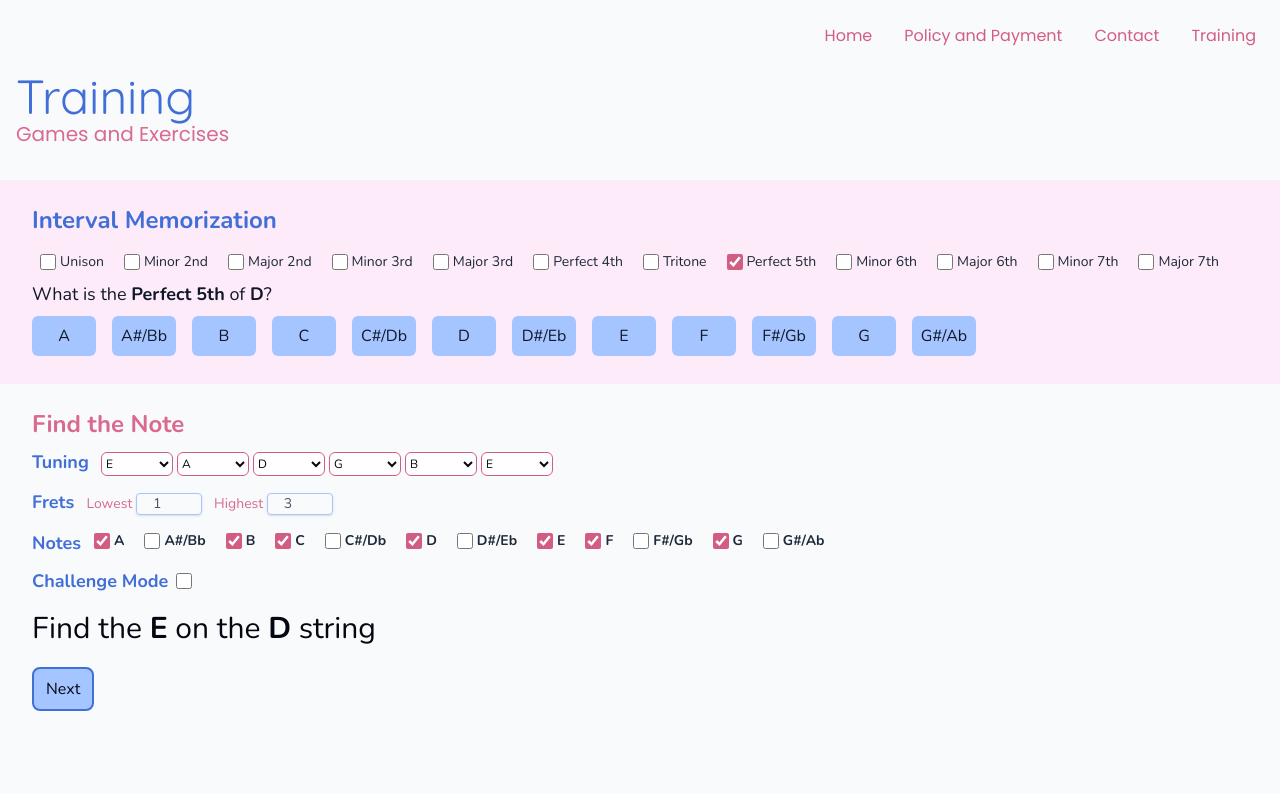
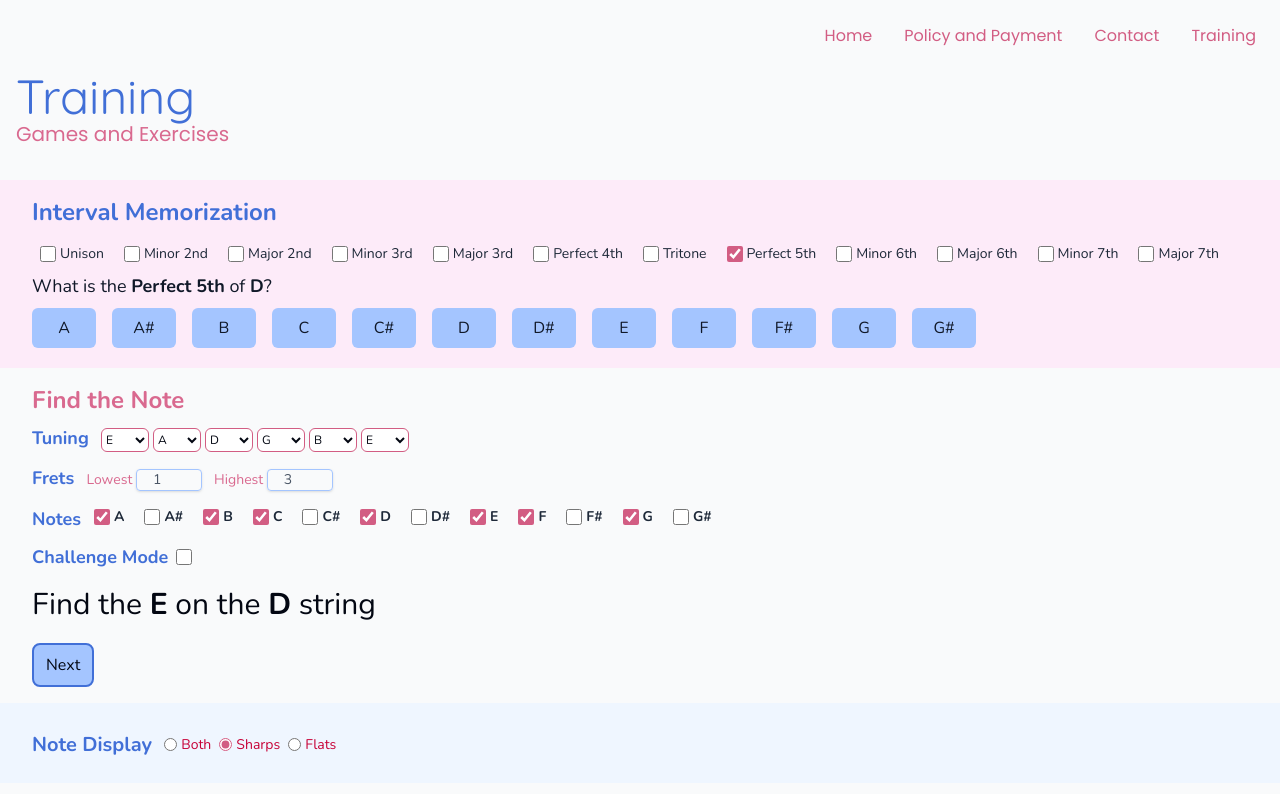
Before and after one commit to BenSievert/bensmusic.io, a SvelteKit app: page /training in a window 1280 px wide. Shown: the top 794 px of the page. Built offline with nearby package versions, Linux system fonts and the light colour scheme.

Commit message:
formatting

```diff
--- a/src/components/Checkbox.svelte
+++ b/src/components/Checkbox.svelte
@@ -1,7 +1,7 @@
 <script lang="ts">
 	export let label = '';
 	export let checked = false;
-	export let noPadding = false
+	export let noPadding = false;
 	export let handleInput = () => {};
 </script>
 
@@ -10,7 +10,7 @@
 		on:input={handleInput}
 		{checked}
 		type="checkbox"
-		class="accent-accent-dark focus:text-accent-dark h-4 w-4 rounded-full focus:ring-0 cursor-pointer"
+		class="accent-accent-dark focus:text-accent-dark h-4 w-4 cursor-pointer rounded-full focus:ring-0"
 	/>
 	<span class="text-sm text-gray-800">{label}</span>
 </label>
--- a/src/components/Modal.svelte
+++ b/src/components/Modal.svelte
@@ -23,14 +23,14 @@
 		{@render children?.()}
 		<div class="mt-4 flex justify-center">
 			<button
-				class="shadow-pastel mr-4 rounded-md bg-red-300 px-3 py-1 text-red-800 hover:bg-red-200 cursor-pointer"
+				class="shadow-pastel mr-4 cursor-pointer rounded-md bg-red-300 px-3 py-1 text-red-800 hover:bg-red-200"
 				onclick={() => dialog.close()}>Close</button
 			>
 			<button
 				type="submit"
 				onclick={confirm}
 				disabled={disabled || loading}
-				class="shadow-pastel rounded-md bg-green-300 px-5 py-2 text-lg text-green-800 hover:bg-green-200 disabled:bg-gray-200 disabled:text-gray-600 disabled:shadow-none cursor-pointer disabled:cursor-default"
+				class="shadow-pastel cursor-pointer rounded-md bg-green-300 px-5 py-2 text-lg text-green-800 hover:bg-green-200 disabled:cursor-default disabled:bg-gray-200 disabled:text-gray-600 disabled:shadow-none"
 				>{#if loading}<Spinner svgClass="size-4 fill-gray-600" />
 				{:else}Confirm
 				{/if}</button
--- a/src/components/Section.svelte
+++ b/src/components/Section.svelte
@@ -1,11 +1,12 @@
 <script>
-	const { children, theme = 'primary' } = $props();
+	const { children, theme = 'primary', className } = $props();
 	const colors = {
 		primary: `bg-background-light text-gray-900`,
-		secondary: `text-gray-950`
+		secondary: `text-gray-950`,
+		tertiary: `bg-blue-50`
 	};
 </script>
 
-<div class="px-8 py-6 {colors[theme]}">
+<div class="px-8 py-4 {colors[theme]} {className}">
 	{@render children()}
 </div>
--- a/src/routes/availability/+page.svelte
+++ b/src/routes/availability/+page.svelte
@@ -120,15 +120,20 @@
 
 	const handleSubmit = async () => {
 		formSubmitting = true;
-		const response =
-			(await fetch(`/availability`, {
+		const response = await fetch(`/availability`, {
 			method: 'POST',
-				body: JSON.stringify({auth: data.auth, date: permanent && selectedDate == possibleDates[0].value ? `now` : selectedDate, initials, cell: selectedCell.cell, permanent}),
+			body: JSON.stringify({
+				auth: data.auth,
+				date: permanent && selectedDate == possibleDates[0].value ? `now` : selectedDate,
+				initials,
+				cell: selectedCell.cell,
+				permanent
+			}),
 			headers: {
 				'Content-Type': 'application/json'
 			}
-			}))
-		const {message} = await response.json();
+		});
+		const { message } = await response.json();
 		formSubmitting = false;
 		if (response.status == 200) {
 			savedCells.push(selectedCell.cell);
@@ -138,7 +143,7 @@
 			alert(message);
 			showModal = false;
 		} else errorMessage = `Error: ${message}`;
-	}
+	};
 </script>
 
 <SitePage title="Hip Cat Scheduler" subtitle="Find Open Studios">
@@ -150,7 +155,7 @@
 			{#each days as day}
 				<button
 					onclick={() => (selectedDay = days.indexOf(day))}
-					class={`${selectedDay === days.indexOf(day) ? `bg-primary-dark ring-primary-dark text-white ring-1 ring-offset-2` : `bg-primary`} hover:bg-primary-light mr-4 mb-2 w-26 rounded-md p-2 cursor-pointer`}
+					class={`${selectedDay === days.indexOf(day) ? `bg-primary-dark ring-primary-dark text-white ring-1 ring-offset-2` : `bg-primary`} hover:bg-primary-light mr-4 mb-2 w-26 cursor-pointer rounded-md p-2`}
 					>{day}</button
 				>
 			{/each}
@@ -194,7 +199,7 @@
 									selectedDate = possibleDates[0]?.value;
 									showModal = true;
 								}}
-								class="mr-3 mb-2 flex items-center rounded-md bg-blue-200 p-2 text-xs text-blue-900 shadow hover:bg-blue-100 cursor-pointer"
+								class="mr-3 mb-2 flex cursor-pointer items-center rounded-md bg-blue-200 p-2 text-xs text-blue-900 shadow hover:bg-blue-100"
 								>{time}<svg
 									xmlns="http://www.w3.org/2000/svg"
 									fill="none"
@@ -223,36 +228,50 @@
 		confirm={handleSubmit}
 	>
 		<h2 class="text-primary-dark text-2xl font-extrabold">{selectedCell?.studio}</h2>
-		<div class="mb-3 text-rose-700">{days[selectedDay]}{#if permanent}s{/if} at {selectedCell?.time}</div>
+		<div class="mb-3 text-rose-700">
+			{days[selectedDay]}{#if permanent}s{/if} at {selectedCell?.time}
+		</div>
 		<form onsubmit={handleSubmit}>
 			<input
-				class="w-full placeholder-primary-dark border-primary focus:border-accent focus:ring-accent mr-1 mb-3 rounded-2xl border bg-pink-50 px-4 py-2 text-gray-600 shadow-sm focus:ring-1 focus:outline-none"
+				class="placeholder-primary-dark border-primary focus:border-accent focus:ring-accent mr-1 mb-3 w-full rounded-2xl border bg-pink-50 px-4 py-2 text-gray-600 shadow-sm focus:ring-1 focus:outline-none"
 				placeholder="Initials"
 				oninput={() => (errorMessage = ``)}
 				bind:value={initials}
 			/>
 			<label class="mt-1 block text-gray-600">
-				<div class="text-primary-dark text-left text-lg">{#if permanent}Start{/if} Date</div>
+				<div class="text-primary-dark text-left text-lg">
+					{#if permanent}Start{/if} Date
+				</div>
 				<select
 					bind:value={selectedDate}
-					class="cursor-pointer focus:outline-accent outline-primary w-full rounded-xl border border-r-8 border-transparent bg-pink-50 px-3 py-2 outline"
+					class="focus:outline-accent outline-primary w-full cursor-pointer rounded-xl border border-r-8 border-transparent bg-pink-50 px-3 py-2 outline"
 				>
 					{#each possibleDates as { value, label }}
 						<option {value}>{label}</option>
 					{/each}
 				</select>
 			</label>
-			<div class="flex mb-3 mt-4">
-				<label class="flex items-center mr-2 cursor-pointer">
-					<input value={true} bind:group={permanent} type="radio" class="cursor-pointer mb-[2px] mr-1 accent-accent-dark focus:ring-0 focus:ring-offset-0"/>
+			<div class="mt-4 mb-3 flex">
+				<label class="mr-2 flex cursor-pointer items-center">
+					<input
+						value={true}
+						bind:group={permanent}
+						type="radio"
+						class="accent-accent-dark mr-1 mb-[2px] cursor-pointer focus:ring-0 focus:ring-offset-0"
+					/>
 					<span class="text-sm text-rose-700">Permanent</span>
 				</label>
-				<label class="flex items-center cursor-pointer">
-					<input value={false} bind:group={permanent} type="radio" class="cursor-pointer mb-[2px] mr-1 accent-accent-dark focus:ring-0 focus:ring-offset-0"/>
+				<label class="flex cursor-pointer items-center">
+					<input
+						value={false}
+						bind:group={permanent}
+						type="radio"
+						class="accent-accent-dark mr-1 mb-[2px] cursor-pointer focus:ring-0 focus:ring-offset-0"
+					/>
 					<span class="text-sm text-rose-700">One-Time</span>
 				</label>
 			</div>
-			<div class="mt-2 text-orange-800 text-xs">{errorMessage}</div>
+			<div class="mt-2 text-xs text-orange-800">{errorMessage}</div>
 		</form>
 	</Modal>
 </SitePage>
--- a/src/routes/availability/+page.ts
+++ b/src/routes/availability/+page.ts
@@ -1,4 +1,3 @@
-
 import type { PageLoad } from './$types';
 
-export const load: PageLoad = ({url}) => ({auth: url.searchParams.get(`auth`)});
+export const load: PageLoad = ({ url }) => ({ auth: url.searchParams.get(`auth`) });
--- a/src/routes/training/+page.svelte
+++ b/src/routes/training/+page.svelte
@@ -4,8 +4,8 @@
 	import Checkbox from '../../components/Checkbox.svelte';
 
 	const notes = ['A', 'A#/Bb', 'B', 'C', 'C#/Db', `D`, `D#/Eb`, `E`, 'F', 'F#/Gb', `G`, `G#/Ab`];
-	let stringsState = $state([`E`,`A`,`D`,`G`,`B`, `E`]);
-	let strings = $derived([...new Set(stringsState.filter(string => string != `None`))])
+	let stringsState = $state([`E`, `A`, `D`, `G`, `B`, `E`]);
+	let strings = $derived([...new Set(stringsState.filter((string) => string != ``))]);
 	const intervals = [
 		`Unison`,
 		'Minor 2nd',
@@ -24,68 +24,75 @@
 
 	const getIsPossible = (string, note) => {
 		const toBeFound = notes[note];
-		const stringIndex = notes.indexOf(strings[string])
+		const stringIndex = notes.indexOf(strings[string]);
 		for (const n of Array.from({ length: maxFret - minFret + 1 }, (_, i) => i)) {
-			if (getNextNote(stringIndex , n + minFret) == toBeFound)
-				return true;
-
+			if (getNextNote(stringIndex, n + minFret) == toBeFound) return true;
 		}
 		return false;
-
-	}
+	};
 
 	const getPossible = (string: string) =>
-		Array.from({ length: maxFret - minFret + 1 }, (_, i) => i).map(i => getNextNote2(notes.indexOf(string), i + minFret)).filter(value => selectedNotes.includes(value))
+		Array.from({ length: maxFret - minFret + 1 }, (_, i) => i)
+			.map((i) => getNextNote2(notes.indexOf(string), i + minFret))
+			.filter((value) => selectedNotes.includes(value));
 
-
-
-	const getNextNote = (note: number, interval = 1) => notes[(((note + interval) % 12) + 12) % 12]
-	const getNextNote2 = (note: number, interval = 1) => (((note + interval) % 12) + 12) % 12
+	const getNextNote = (note: number, interval = 1) => notes[(((note + interval) % 12) + 12) % 12];
+	const getNextNote2 = (note: number, interval = 1) => (((note + interval) % 12) + 12) % 12;
 
 	const getRandomNote = (override?: number) => Math.floor(Math.random() * (override ?? 11));
 	let note = $state(getRandomNote());
 	let interval = $state(p5);
 	let string = $state(`A`);
-	let ex2Note = $state(0)
+	let ex2Note = $state(0);
 	let wrongGuesses = $state<string[]>([]);
 	let selectedIntervals = $state([p5]);
-	let selectedNotes = $state([0,2,3,5,7,8,10])
-	let maxFret = $state(3)
-	let minFret = $state(1)
-	let challenge = $state(false)
-	let seconds = $state(5)
+	let selectedNotes = $state([0, 2, 3, 5, 7, 8, 10]);
+	let maxFret = $state(3);
+	let minFret = $state(1);
+	let challenge = $state(false);
+	let seconds = $state(5);
 	let showError = $state(false);
-	let allPossible = $derived(strings.map(string => {
-		return [string, getPossible(string)]
-
-	}).filter(([_, notes]) => notes.length))
+	let noteDisplay = $state(`sharps`);
+	let allPossible = $derived(
+		strings
+			.map((string) => {
+				return [string, getPossible(string)];
+			})
+			.filter(([_, notes]) => notes.length)
+	);
 
 	let time = setInterval(() => {
-			if (challenge)
-				generateEx2Answer()
+		if (challenge) generateEx2Answer();
 	}, seconds * 1000);
+
+	const parseNote = (note: string) => {
+		if (note.length == 1 || note == `` || noteDisplay == `both`) return note;
+		else {
+			return note.split(`/`)[noteDisplay == `sharps` ? 0 : 1];
+		}
+	};
 
 	const generateEx2Answer = () => {
 		let newStringIndex;
-		let newString
+		let newString;
 		let newEx2Note;
 
 		if (allPossible.map(([_, n]) => n).flat().length < 2) {
 			showError = true;
-			return
+			return;
 		}
 
 		do {
 			newStringIndex = getRandomNote(allPossible.length);
-			newString = allPossible[newStringIndex][0]
-			newEx2Note = allPossible[newStringIndex][1][getRandomNote(allPossible[newStringIndex][1].length)]
-		} while (newString == string && newEx2Note == ex2Note)
+			newString = allPossible[newStringIndex][0];
+			newEx2Note =
+				allPossible[newStringIndex][1][getRandomNote(allPossible[newStringIndex][1].length)];
+		} while (newString == string && newEx2Note == ex2Note);
 
 		showError = false;
 		string = newString;
-		ex2Note = newEx2Note
-
-	}
+		ex2Note = newEx2Note;
+	};
 	generateEx2Answer();
 
 	let answer = $derived(getNextNote(note, interval));
@@ -104,7 +111,7 @@
 
 <SitePage title="Training" subtitle="Games and Exercises">
 	<Section>
-		<div class="text-primary-dark text-2xl mb-2 font-bold">Interval Memorization</div>
+		<div class="text-primary-dark mb-2 text-2xl font-bold">Interval Memorization</div>
 		<div>
 			{#each intervals as interval, intervalIndex}
 				<Checkbox
@@ -120,61 +127,66 @@
 		</div>
 		<div class="mb-2 text-lg">
 			What is the <span class="font-bold">{intervals[interval]}</span> of
-			<span class="font-bold">{notes[note]}</span>?
+			<span class="font-bold">{parseNote(notes[note])}</span>?
 		</div>
 		{#each notes as note}
 			<button
 				on:click={() => guess(note)}
 				class={`${wrongGuesses.includes(note) ? `bg-gray-300` : `bg-primary`} hover:bg-primary-light mr-4 mb-1 w-16 rounded-md p-2`}
-				>{note}</button
+				>{parseNote(note)}</button
 			>
 		{/each}
 	</Section>
 	<Section theme="secondary">
-		<div class="text-secondary-dark text-2xl mb-2 font-bold">Find the Note</div>
+		<div class="text-secondary-dark mb-2 text-2xl font-bold">Find the Note</div>
 		<div class="mb-3">
-		<span class="text-primary-dark font-bold text-lg mr-2">Tuning</span>
-		{#each Array.from({ length: 6}) as _, i}
+			<span class="text-primary-dark mr-2 text-lg font-bold">Tuning</span>
+			{#each Array.from({ length: 6 }) as _, i}
 				<select
 					bind:value={stringsState[i]}
-					class="bg-white cursor-pointer w-18 mr-1 text-xs border border-accent-dark rounded-md py-0.5"
+					class="cursor-pointer bg-white {noteDisplay == `both`
+						? `w-18`
+						: `w-12`} border-accent-dark mr-1 rounded-md border py-0.5 text-xs"
 				>
-				<option value="None">None</option>
-				{#each notes as note }
-					<option value={note}>{note}</option>
+					<option value=""></option>
+					{#each notes as note}
+						<option value={note}>{parseNote(note)}</option>
 					{/each}
 				</select>
 			{/each}
 		</div>
-		<span class="text-primary-dark font-bold text-lg mr-2">Frets</span>
-		<div class="text-secondary-dark text-sm inline-block mb-2 mr-2">Lowest
+		<span class="text-primary-dark mr-2 text-lg font-bold">Frets</span>
+		<div class="text-secondary-dark mr-2 mb-2 inline-block text-sm">
+			Lowest
 			<input
 				type="number"
 				min="0"
 				max="24"
-					class="pl-4 border-primary focus:border-accent focus:ring-accent rounded-sm border text-gray-600 shadow-sm focus:ring-1 focus:outline-none"
-					on:change={() =>  {if (minFret > maxFret)
-						maxFret = minFret;
+				class="border-primary focus:border-accent focus:ring-accent rounded-sm border pl-4 text-gray-600 shadow-sm focus:ring-1 focus:outline-none"
+				on:change={() => {
+					if (minFret > maxFret) maxFret = minFret;
 				}}
 				bind:value={minFret}
 			/>
 		</div>
-		<div class="text-secondary-dark text-sm inline-block">Highest
+		<div class="text-secondary-dark inline-block text-sm">
+			Highest
 			<input
 				type="number"
 				min="0"
 				max="24"
-			class="pl-4 border-primary focus:border-accent focus:ring-accent rounded-sm border text-gray-600 shadow-sm focus:ring-1 focus:outline-none"
-			on:change={() =>  {if (maxFret < minFret)
-						minFret = maxFret;
+				class="border-primary focus:border-accent focus:ring-accent rounded-sm border pl-4 text-gray-600 shadow-sm focus:ring-1 focus:outline-none"
+				on:change={() => {
+					if (maxFret < minFret) minFret = maxFret;
 				}}
 				bind:value={maxFret}
 			/>
 		</div>
-		<div class="text-primary-dark text-lg font-bold mb-2">Notes
+		<div class="text-primary-dark mb-2 text-lg font-bold">
+			Notes
 			{#each notes as note, noteIndex}
 				<Checkbox
-					label={note}
+					label={parseNote(note)}
 					checked={selectedNotes.includes(noteIndex)}
 					handleInput={() => {
 						if (selectedNotes.includes(noteIndex))
@@ -184,56 +196,92 @@
 				/>
 			{/each}
 		</div>
-		<div class={`${challenge ? `mb-2` : `mb-4`} flex`} >
-		<span class="text-primary-dark font-bold text-lg mr-2">Challenge Mode</span>
+		<div class={`${challenge ? `mb-2` : `mb-4`} flex`}>
+			<span class="text-primary-dark mr-2 text-lg font-bold">Challenge Mode</span>
 			<Checkbox
 				noPadding={true}
-				label=''
+				label=""
 				handleInput={() => {
 					clearInterval(time);
 					if (!challenge) {
 						time = setInterval(() => {
-								if (challenge)
-									generateEx2Answer()
+							if (challenge) generateEx2Answer();
 						}, seconds * 1000);
 					}
-						challenge = !challenge
+					challenge = !challenge;
 				}}
 			/>
 		</div>
-		{#if challenge}<div class="mb-4">
-			<span class="text-primary-dark font-bold text-lg mr-2">Seconds</span>
+		{#if challenge}
+			<div class="mb-4">
+				<span class="text-primary-dark mr-2 text-lg font-bold">Seconds</span>
 				<input
 					type="number"
 					min="1"
-					class="w-16 pl-4 border-primary focus:border-accent focus:ring-accent rounded-sm border text-gray-600 shadow-sm focus:ring-1 focus:outline-none"
+					class="border-primary focus:border-accent focus:ring-accent w-16 rounded-sm border pl-4 text-gray-600 shadow-sm focus:ring-1 focus:outline-none"
 					bind:value={seconds}
-					on:input={e => {
+					on:input={(e) => {
 						clearInterval(time);
-				time = setInterval(() => {
-					if (challenge)
-						generateEx2Answer()
-				}, (e.target.value || 1) * 1000);
+						time = setInterval(
+							() => {
+								if (challenge) generateEx2Answer();
+							},
+							(e.target.value || 1) * 1000
+						);
 					}}
 				/>
 			</div>
 		{/if}
 		<div class="mb-3 text-3xl">
-			Find the <span class="font-bold">{notes[ex2Note]}</span> on the <span class="font-bold">{string}</span> string
+			Find the <span class="font-bold">{parseNote(notes[ex2Note])}</span> on the
+			<span class="font-bold">{parseNote(string)}</span> string
 		</div>
 		{#if showError}
-		<div class="text-orange-800 text-sm">
+			<div class="text-sm text-orange-800">
 				Not enough notes within current parameters. Please change the settings and try again.
 			</div>
 		{/if}
 		{#if !challenge}
 			<button
 				on:click={generateEx2Answer}
-					class="mt-2 py-2 px-3 bg-primary hover:bg-primary-dark hover:text-white border-2 border-primary-dark rounded-lg">Next</button>
-
+				class="bg-primary hover:bg-primary-dark border-primary-dark mt-2 rounded-lg border-2 px-3 py-2 hover:text-white"
+			>
+				Next
+			</button>
 		{/if}
-
-
-
+	</Section>
+	<Section theme="tertiary">
+		<span class="text-primary-dark mr-2 text-xl font-bold">Note Display</span>
+		<div class="inline-block">
+			<div class="mt-4 mb-3 flex">
+				<label class="mr-2 flex cursor-pointer items-center">
+					<input
+						value="both"
+						bind:group={noteDisplay}
+						type="radio"
+						class="accent-accent-dark mr-1 mb-[2px] cursor-pointer focus:ring-0 focus:ring-offset-0"
+					/>
+					<span class="text-sm text-rose-700">Both</span>
+				</label>
+				<label class="mr-2 flex cursor-pointer items-center">
+					<input
+						value="sharps"
+						bind:group={noteDisplay}
+						type="radio"
+						class="accent-accent-dark mr-1 mb-[2px] cursor-pointer focus:ring-0 focus:ring-offset-0"
+					/>
+					<span class="text-sm text-rose-700">Sharps</span>
+				</label>
+				<label class="flex cursor-pointer items-center">
+					<input
+						value="flats"
+						bind:group={noteDisplay}
+						type="radio"
+						class="accent-accent-dark mr-1 mb-[2px] cursor-pointer focus:ring-0 focus:ring-offset-0"
+					/>
+					<span class="text-sm text-rose-700">Flats</span>
+				</label>
+			</div>
+		</div>
 	</Section>
 </SitePage>
```
Also changed, not shown: src/routes/availability/+server.ts (+11 -9 lines), src/routes/api/crons/+server.ts (line endings or trailing spaces). Lines whose indentation alone changed are shown as unchanged.
